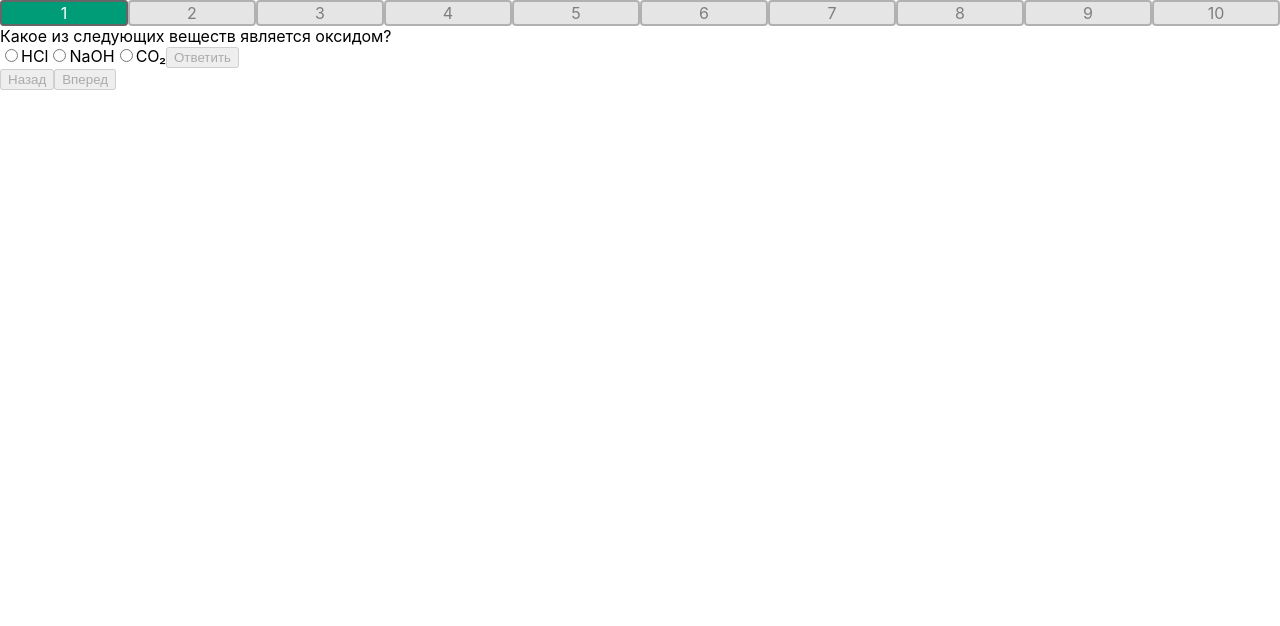
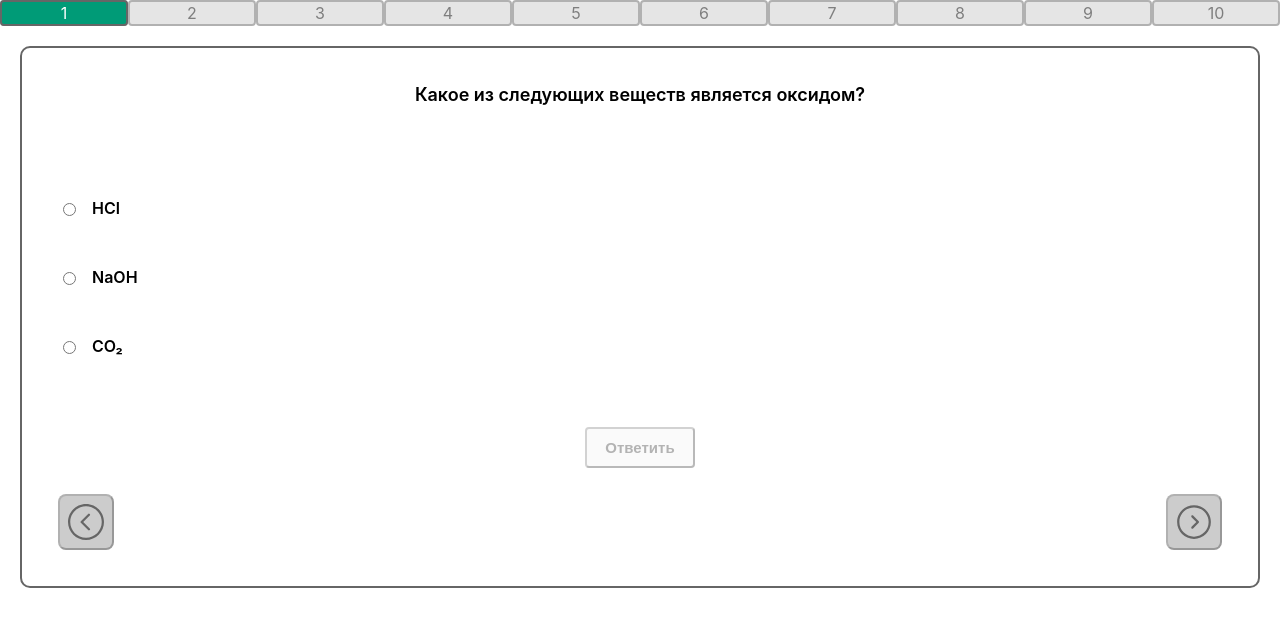
Before and after one commit to mycodetherapy/school-test, a React (Create React App) app: page / in a window 1280 px wide. Shown: the top 626 px of the page. Built offline with nearby package versions, Linux system fonts and the light colour scheme.

Commit message:
Add styles for QuestionCard

```diff
--- /dev/null
+++ b/src/components/QuestionCard/QuestionCard.css
@@ -0,0 +1,85 @@
+.card {
+  border: 2px solid #666;
+  border-radius: 10px;
+  padding: 36px;
+  font-weight: 600;
+  margin: 20px;
+}
+
+.card__question {
+  text-align: center;
+  font-size: 18px;
+  padding-bottom: 30px;
+  height: 80px;
+}
+
+.card__form {
+  display: flex;
+  flex-direction: column;
+  justify-content: space-between;
+  min-height: 300px;
+}
+
+.card__form__answers {
+  display: flex;
+  align-items: center;
+  padding: 4px 0;
+}
+
+.card__form__answers__answer {
+  margin-right: 16px;
+}
+
+.card__form__answers__textarea {
+  font-size: 16px;
+  padding: 6px 16px;
+  max-width: 98%;
+  min-width: 80%;
+  min-height: 100px;
+  max-height: 150px;
+  border-radius: 6px;
+}
+
+.card__form__button-submit {
+  font-size: 15px;
+  font-weight: 600;
+  width: 110px;
+  padding: 10px;
+  margin: 26px 0;
+  border-radius: 4px;
+  align-self: center;
+  cursor: pointer;
+}
+
+.card__form__button-submit:hover {
+  opacity: 0.6;
+  transition: 0.3s;
+}
+
+.card__nav-buttons {
+  display: flex;
+  justify-content: space-between;
+}
+
+.card__nav-buttons__button {
+  background-repeat: no-repeat;
+  background-size: 36px 36px;
+  padding: 26px;
+  background-position: center;
+  border-radius: 8px;
+  cursor: pointer;
+  background-color: #ccc;
+}
+
+.card__nav-buttons__button_right {
+  background-image: url("../../images/navigate-right.svg");
+}
+
+.card__nav-buttons__button_left {
+  background-image: url("../../images/navigate-left.svg");
+}
+
+.card__nav-buttons__button:hover {
+  opacity: 0.6;
+  transition: 0.3s;
+}
--- a/src/components/QuestionCard/QuestionCard.tsx
+++ b/src/components/QuestionCard/QuestionCard.tsx
@@ -1,4 +1,5 @@
-import React, { useEffect } from "react";
+import React from "react";
+import "./QuestionCard.css";
 import { Controller, useForm } from "react-hook-form";
 import { useDispatch, useSelector } from "react-redux";
 import { AppDispatch, RootState } from "../../redux/store";
@@ -8,21 +9,28 @@ import {
   previousQuestion,
 } from "../../redux/quizSlice";
 import { questions } from "../../data/questions";
-import { FormData, Question } from "../../types";
+import { FormData } from "../../types";
 
 export const QuestionCard: React.FC = () => {
-  const { control, handleSubmit, reset, formState: { isDirty } } = useForm<FormData>({
+  const {
+    control,
+    handleSubmit,
+    reset,
+    formState: { isDirty },
+  } = useForm<FormData>({
     defaultValues: {
-      answer: '',
-    }
+      answer: "",
+    },
   });
   const currentQuestionIndex = useSelector(
     (state: RootState) => state.quiz.currentQuestion
   );
   const currentQuestion = questions[currentQuestionIndex];
   const savedAnswers = useSelector((state: RootState) => state.quiz.answers);
-  const totalQuestions = useSelector((state: RootState) => state.quiz.answers.length);
-  const defaultValue = savedAnswers[currentQuestionIndex] || ''
+  const totalQuestions = useSelector(
+    (state: RootState) => state.quiz.answers.length
+  );
+  const defaultValue = savedAnswers[currentQuestionIndex] || "";
   const dispatch = useDispatch<AppDispatch>();
 
   const onSubmit = (data: FormData) => {
@@ -35,26 +43,25 @@ export const QuestionCard: React.FC = () => {
     }, 500);
   };
 
-  if (questions.length === totalQuestions ) {
+  if (questions.length === totalQuestions) {
     return <div className="test-complete">Тест пройден</div>;
   }
 
   return (
-    <div className="question-card">
-      <div className="question">{currentQuestion.question}</div>
-      <form onSubmit={handleSubmit(onSubmit)}>
+    <div className="card">
+      <div className="card__question">{currentQuestion.question}</div>
+      <form className="card__form" onSubmit={handleSubmit(onSubmit)}>
         {currentQuestion.type === "single" &&
           currentQuestion.options &&
           currentQuestion.options.map((option, index) => (
-            <label key={index}>
+            <label key={index} className="card__form__answers">
               <Controller
                 name="answer"
                 control={control}
                 render={({ field, fieldState, formState }) => {
-
-
                   return (
                     <input
+                      className="card__form__answers__answer"
                       type="radio"
                       value={option}
                       defaultValue={defaultValue}
@@ -63,10 +70,7 @@ export const QuestionCard: React.FC = () => {
                         field.value === option ||
                         savedAnswers[currentQuestionIndex] === option
                       }
-                      onChange={(e) =>
-                        field.onChange(e.target.value)
-
-                      }
+                      onChange={(e) => field.onChange(e.target.value)}
                     />
                   );
                 }}
@@ -78,7 +82,7 @@ export const QuestionCard: React.FC = () => {
         {currentQuestion.type === "multiple" &&
           currentQuestion.options &&
           currentQuestion.options.map((option, index) => (
-            <label key={index}>
+            <label key={index} className="card__form__answers">
               <Controller
                 name="answer"
                 control={control}
@@ -86,6 +90,7 @@ export const QuestionCard: React.FC = () => {
                 render={({ field }) => (
                   <input
                     type="checkbox"
+                    className="card__form__answers__answer"
                     value={option}
                     defaultValue={defaultValue}
                     disabled={!!defaultValue}
@@ -119,31 +124,40 @@ export const QuestionCard: React.FC = () => {
             disabled={!!defaultValue}
             render={({ field }) => (
               <textarea
+                className="card__form__answers__textarea"
+                maxLength={512}
                 {...field}
               />
             )}
           />
         )}
-        <button disabled={!!defaultValue || !isDirty  } type="submit">Ответить</button>
+        <button
+          className="card__form__button-submit"
+          disabled={!!defaultValue || !isDirty}
+          type="submit"
+        >
+          Ответить
+        </button>
       </form>
+      <div className="card__nav-buttons">
         <button
+          className="card__nav-buttons__button card__nav-buttons__button_left"
           onClick={() => {
             dispatch(previousQuestion());
-          reset()}
-        }
+            reset();
+          }}
           disabled={currentQuestionIndex === 0}
-      >
-        Назад
-      </button>
+        />
 
         <button
-        onClick={() => {dispatch(nextQuestion());
-          reset()
+          className="card__nav-buttons__button card__nav-buttons__button_right"
+          onClick={() => {
+            dispatch(nextQuestion());
+            reset();
           }}
           disabled={!defaultValue}
-      >
-        Вперед
-      </button>
+        />
+      </div>
     </div>
   );
 };
```
Also changed, not shown: src/images/navigate-left.svg (added), src/images/navigate-right.svg (added). Lines whose indentation alone changed are shown as unchanged.
